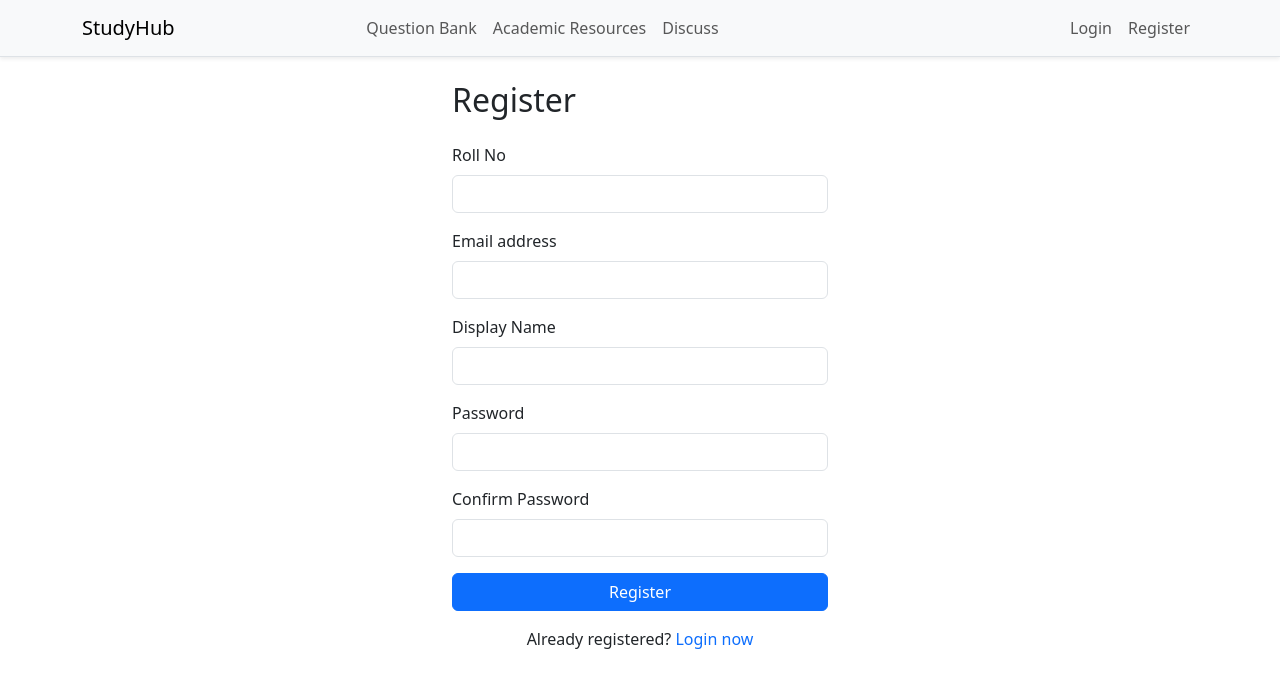
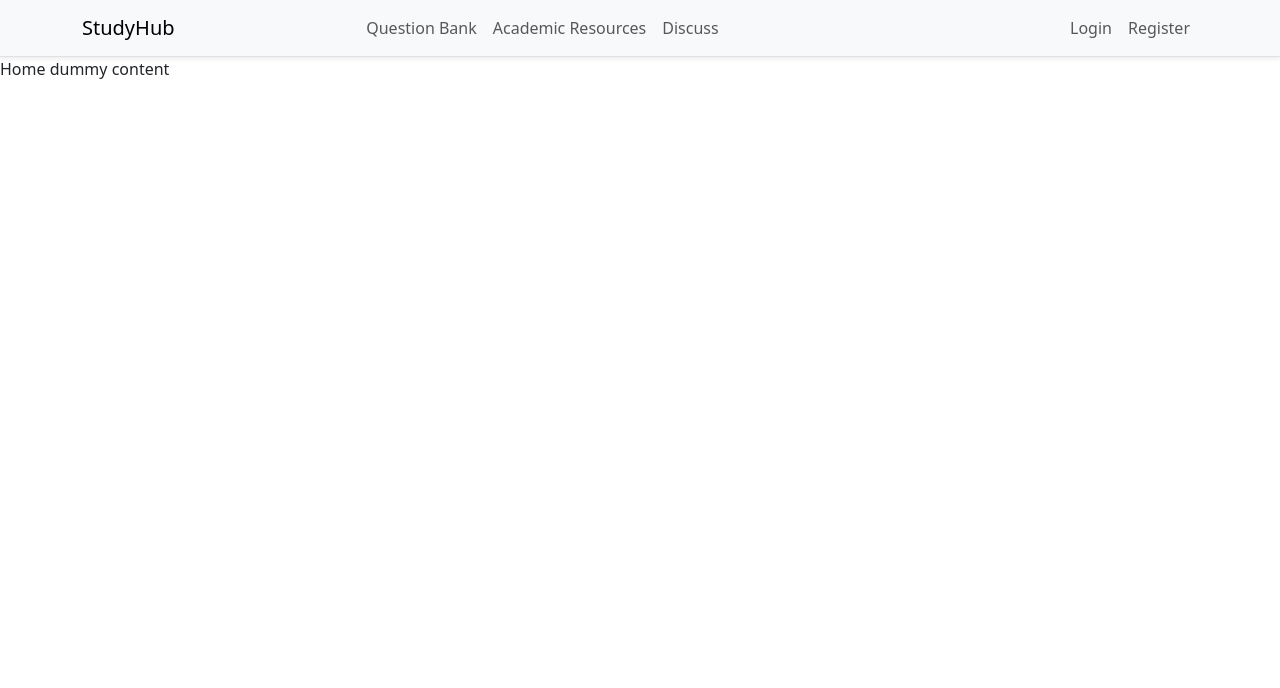
Before and after one commit to vasanthiarun/studyhubtrial, a React (Create React App) app in the folder frontend/: page / in a window 1280 px wide. Shown: the top 688 px of the page. Built offline with nearby package versions, Linux system fonts and the light colour scheme.

Commit message:
import browserrouter and used routes fragment outlet

```diff
--- a/frontend/src/App.js
+++ b/frontend/src/App.js
@@ -1,17 +1,26 @@
 import "bootstrap/dist/css/bootstrap.min.css";
 import "bootstrap/dist/js/bootstrap.bundle.min";
+import { Routes, Route, Outlet } from "react-router-dom";
 import Header from './components/header/header.component.jsx';
 import RegisterForm from './components/auth/register.component.jsx';
 
+const Home = () => {
+	return (
+		<div>Home dummy content </div>
+	);
+}
 
 
 const App = () => {
    return (
-    <div>
-     <Header />
-	 <RegisterForm />
-    </div>
+    <Routes>
+      <Route path="/" element = {<Header />}>
+          <Route index element = {<Home />} />
+          <Route path="register" element = {<RegisterForm />} />
+      </Route>
+     </Routes>
    );
 };
 
+
 export default App;
--- a/frontend/src/components/header/header.component.jsx
+++ b/frontend/src/components/header/header.component.jsx
@@ -1,6 +1,9 @@
 import { Navbar, Nav, Container } from "react-bootstrap";
+import { Outlet, Link } from "react-router-dom";
+import { Fragment } from "react/jsx-runtime";
 const Header = () => {
   return (
+   <Fragment>
     <Navbar expand="lg" bg="light" className="border-bottom shadow-sm">
       <Container>
         {/* Brand on left */}
@@ -26,6 +29,8 @@ const Header = () => {
         </Navbar.Collapse>
       </Container>
     </Navbar>
+    <Outlet />
+    </Fragment>
   );
 };
 
--- a/frontend/src/index.js
+++ b/frontend/src/index.js
@@ -1,13 +1,16 @@
 import React from 'react';
 import ReactDOM from 'react-dom/client';
 import './index.css';
+import { BrowserRouter } from 'react-router-dom';
 import App from './App';
 import reportWebVitals from './reportWebVitals';
 
 const root = ReactDOM.createRoot(document.getElementById('root'));
 root.render(
   <React.StrictMode>
+   <BrowserRouter>
     <App />
+	</BrowserRouter>
   </React.StrictMode>
 );
 
```
